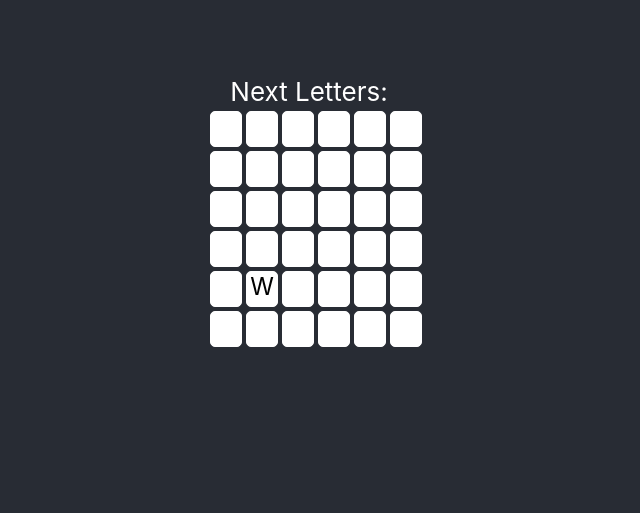
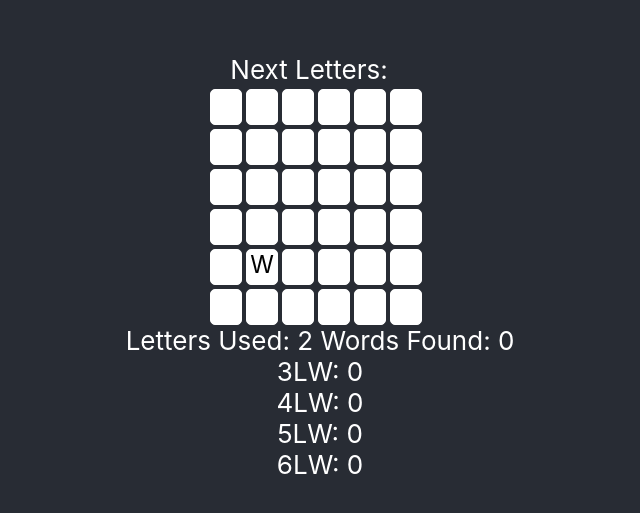
Before and after one commit to crashdaddy/wordsalad, a React (Create React App) app: page / in a window 1280 px wide. Shown: the part 163-676 px from the top of the page, without its empty margins (320-960 px from the left). Built offline with nearby package versions, Linux system fonts and the light colour scheme.

Commit message:
added rudimentary stats

```diff
--- a/src/App.js
+++ b/src/App.js
@@ -3,6 +3,7 @@ import { Component } from 'react';
 import Tile from ".//Components/Tile.js";
 import Nextletters from './Components/Nextletters';
 import FoundWord from './Components/FoundWord';
+import Stats from './Components/Stats'
 
 // returns a random integer between min and max
   function getRandomInt(min, max) {
@@ -21,6 +22,12 @@ class App extends Component {
     super(props);
   this.state = {direction: " Press an arrow key",
   board:this.startLetters(),
+  wordCount:0,
+  letterCount:0,
+  threeLetterWordCount:0,
+  fourLetterWordCount:0,
+  fiveLetterWordCount:0,
+  sixLetterWordCount:0,
   wordDictionary: [],
   lettersList:"",
   foundwords:[],
@@ -64,18 +71,21 @@ getNextLetters = () => {
   let newLetters = []
   let numberOfLetters = getRandomInt(1,3);
   let lettersAvailable = this.state.lettersList;
+  let letterCount = this.state.letterCount;
   let lettersAvailableCount = lettersAvailable.length;
 
   for(let i=0;i<numberOfLetters;i++){
     newLetters.push(lettersAvailable.charAt(getRandomInt(0,lettersAvailableCount)))
   }
 
+  letterCount=letterCount+numberOfLetters;
   this.setState({
-    nextLetters: newLetters
+    nextLetters: newLetters,
+    letterCount: letterCount
   })
 }
 
-// add letters to the row or column after a move
+// add letters from the state variable nextletters to the row or column after a move
 addLetters = (side,newBoard) => {
   let currentBoard = newBoard
   let lettersToAdd = this.state.nextLetters;
@@ -229,6 +239,11 @@ checkWords = () => {
  let wordsFound = [];
  let gameBoard = this.state.board;
  let wordsAvailable = this.state.wordDictionary;
+ let threeLetterWords = this.state.threeLetterWordCount;
+ let fourLetterWords = this.state.fourLetterWordCount;
+ let fiveLetterWordCount = this.state.fiveLetterWordCount;
+ let sixLetterWordCount = this.state.sixLetterWordCount;
+ let totalWordCount = this.state.wordCount;
 
  for(let i=0;i<6;i++){
 
@@ -238,6 +253,7 @@ checkWords = () => {
     let firstWord = gameBoard[i].map(x=>x.letter).slice(0,5).join("").toLowerCase();
     wordsAvailable.forEach(word => {
       if (word.toLowerCase() === firstWord.toLowerCase() && word.length === 6) {
+        sixLetterWordCount++;
         wordsFound.push(word);
         for (let z =0;z<6;z++){
           gameBoard[i][z].status="found";
@@ -251,6 +267,7 @@ checkWords = () => {
     let firstWord = gameBoard[i].map(x=>x.letter).slice(startIndex,startIndex+5).join("").toLowerCase();
     wordsAvailable.forEach(word => {
       if (word.toLowerCase() === firstWord.toLowerCase() && word.length === 5) {
+        fiveLetterWordCount++;
         wordsFound.push(word);
         for (let z =0;z<5;z++){
           gameBoard[i][startIndex+z].status="found";
@@ -265,6 +282,7 @@ checkWords = () => {
     let firstWord = gameBoard[i].map(x=>x.letter).slice(startIndex,startIndex+4).join("").toLowerCase();
     wordsAvailable.forEach(word => {
       if (word.toLowerCase() === firstWord.toLowerCase() && word.length === 4) {
+        fourLetterWords++;
         wordsFound.push(word);
         for (let z =0;z<4;z++){
           gameBoard[i][startIndex+z].status="found";
@@ -279,6 +297,7 @@ checkWords = () => {
     let firstWord = gameBoard[i].map(x=>x.letter).slice(startIndex,startIndex+3).join("").toLowerCase();
     wordsAvailable.forEach(word => {
       if (word.toLowerCase() === firstWord.toLowerCase() && word.length === 3) {
+        threeLetterWords++;
         wordsFound.push(word);
         for (let z =0;z<3;z++){
           gameBoard[i][startIndex+z].status="found";
@@ -294,6 +313,7 @@ checkWords = () => {
     let sixLetterWord=gameBoard[0][i].letter+gameBoard[1][i].letter+gameBoard[2][i].letter+gameBoard[3][i]+ gameBoard[4][i]+gameBoard[5][i];
     wordsAvailable.forEach(word => {
       if (word.toLowerCase() === sixLetterWord.toLowerCase() && word.length === 6) {
+        sixLetterWordCount++
         wordsFound.push(word);
         for (let z =0;z<6;z++){
           gameBoard[z][i].status="found";
@@ -307,6 +327,7 @@ checkWords = () => {
       let firstWord=gameBoard[startRow][i].letter+gameBoard[startRow+1][i].letter+gameBoard[startRow+2][i].letter+gameBoard[startRow+3][i]+ gameBoard[startRow+4][i];
         wordsAvailable.forEach(word => {
           if (word.toLowerCase() === firstWord.toLowerCase() && word.length === 5) {
+            fiveLetterWordCount++;
             wordsFound.push(word);
             for (let z =0;z<5;z++){
               gameBoard[startRow+z][i].status="found";
@@ -322,6 +343,7 @@ checkWords = () => {
       let firstWord=gameBoard[startRow][i].letter+gameBoard[startRow+1][i].letter+gameBoard[startRow+2][i].letter+gameBoard[startRow+3][i];
         wordsAvailable.forEach(word => {
           if (word.toLowerCase() === firstWord.toLowerCase() && word.length === 4) {
+            fourLetterWords++;
             wordsFound.push(word);
             for (let z =0;z<4;z++){
               gameBoard[startRow+z][i].status="found";
@@ -337,6 +359,7 @@ checkWords = () => {
     let firstWord=gameBoard[startRow][i].letter+gameBoard[startRow+1][i].letter+gameBoard[startRow+2][i].letter;
       wordsAvailable.forEach(word => {
         if (word.toLowerCase() === firstWord.toLowerCase() && word.length === 3) {
+          threeLetterWords++;
           wordsFound.push(word);
           for (let z =0;z<3;z++){
             gameBoard[startRow+z][i].status="found";
@@ -350,9 +373,16 @@ checkWords = () => {
 
  }
 
+ totalWordCount=threeLetterWords+fourLetterWords+fiveLetterWordCount+sixLetterWordCount;
+
  this.setState({
   board: gameBoard,
-  foundwords: wordsFound
+  foundwords: wordsFound,
+  threeLetterWordCount: threeLetterWords,
+  fourLetterWordCount:fourLetterWords,
+  fiveLetterWordCount:fiveLetterWordCount,
+  sixLetterWordCount:sixLetterWordCount,
+  wordCount: totalWordCount
  })
 }
 
@@ -472,6 +502,7 @@ componentDidMount = () => {
     <div className="App">
       <header className="App-header">
       <div style={{height:"30px"}}>&nbsp;{gameOverMessage}</div>
+      <div style={{height:"30px"}}>&nbsp;{foundPanel}</div>
       <div>
         <Nextletters letters={this.state.nextLetters}/>
       </div>
@@ -489,9 +520,7 @@ componentDidMount = () => {
               )
               })}
         </div>
-        <p>
-          <div style={{height:"30px"}}>&nbsp;{foundPanel}</div>
-        </p>
+        <Stats threeLetterWordCount={this.state.threeLetterWordCount} fourLetterWordCount={this.state.fourLetterWordCount} fiveLetterWordCount={this.state.fiveLetterWordCount} sixLetterWordCount={this.state.sixLetterWordCount} totalWordCount={this.state.wordCount} letterCount= {this.state.letterCount} />
 
       </header>
     </div>
--- /dev/null
+++ b/src/Components/Stats.js
@@ -0,0 +1,25 @@
+import React, { Component } from 'react';
+
+
+class Stats extends Component {
+
+
+
+    render() {
+
+    return (
+        <div>
+        <div>Letters Used: {this.props.letterCount} Words Found: {this.props.totalWordCount}</div>
+        <div>3LW: {this.props.threeLetterWordCount}</div>
+        <div>4LW: {this.props.fourLetterWordCount}</div>
+        <div>5LW: {this.props.fiveLetterWordCount}</div>
+        <div>6LW: {this.props.sixLetterWordCount}</div>
+        </div>
+       )
+
+
+    }
+
+}
+
+export default Stats;
```
